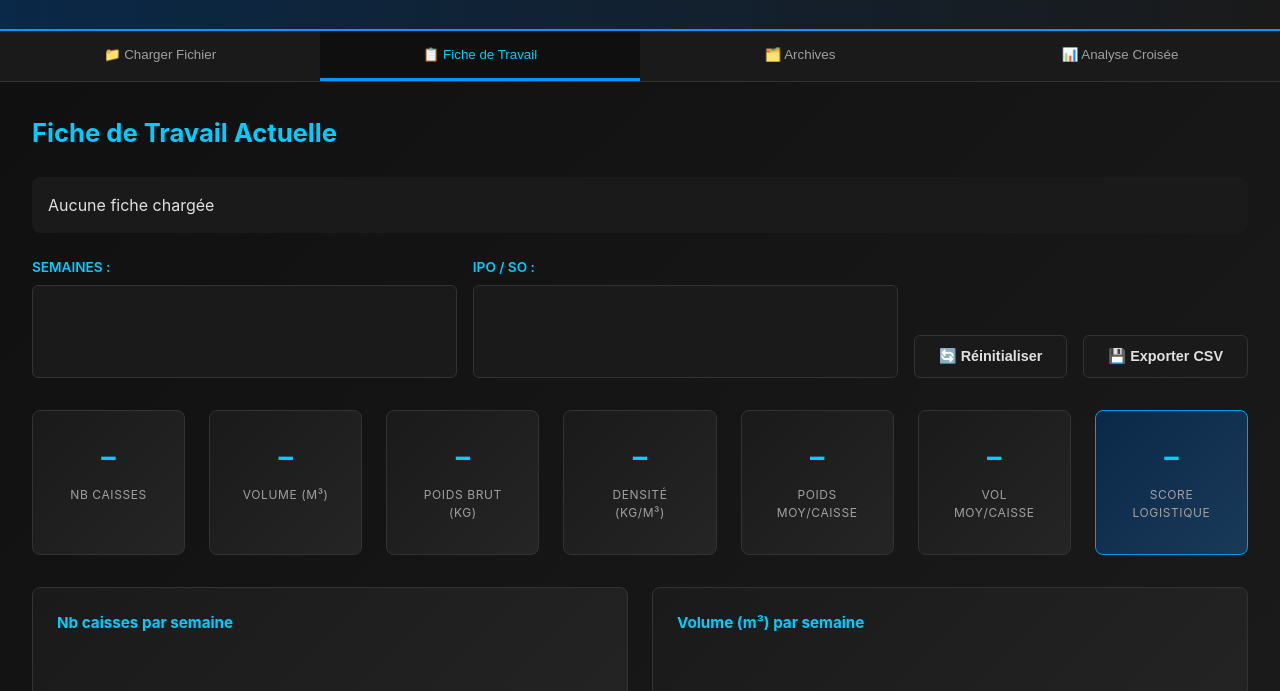
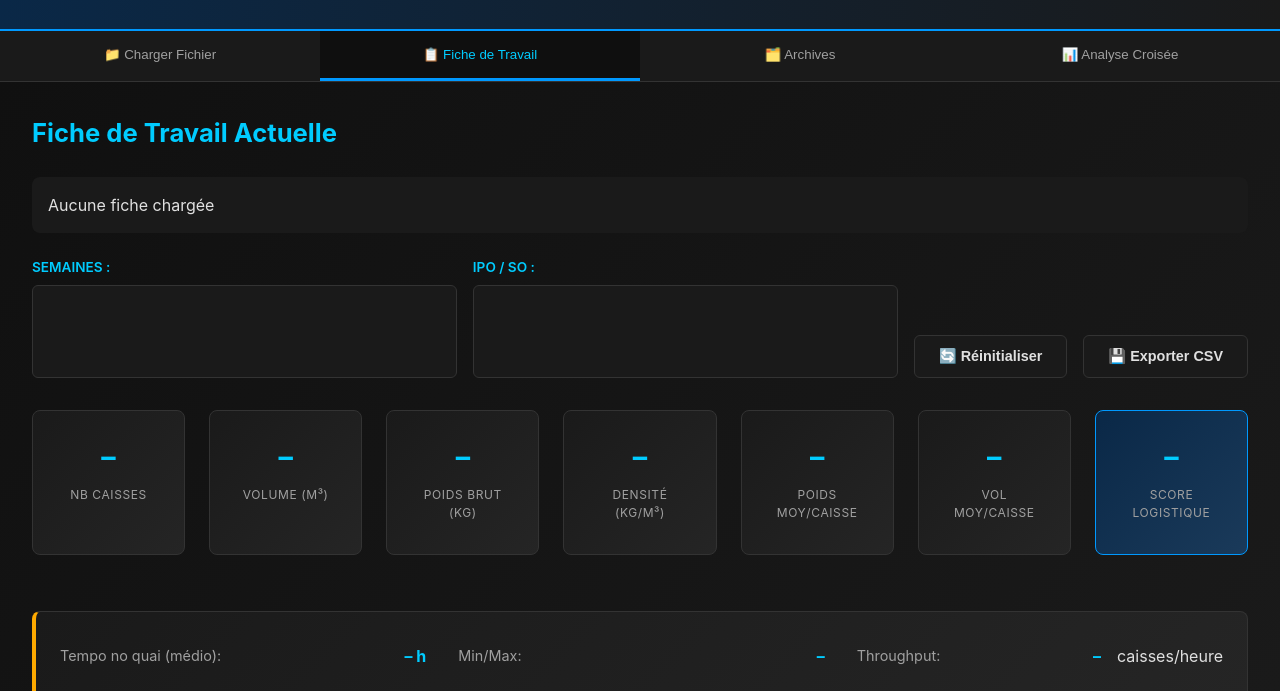
Before and after one commit to Basile-emr/ex.-expeditions-dashboard, a plain HTML site: page index.html in a window 1280 px wide. Both pictures are taken after a click on the button "📋 Fiche de Travail". Shown: the part 109-800 px from the top of the page. Drawn offline with nearby package versions, Linux system fonts and the light colour scheme.

Commit message:
Update index.html

```diff
--- a/index.html
+++ b/index.html
@@ -100,6 +100,18 @@
                             </div>
                         </div>
 
+                        <div class="metrics-dwell" id="fiche-dwell-info">
+                            <div class="metric-row">
+                                <span>Tempo no quai (médio):</span> <strong>– h</strong>
+                            </div>
+                            <div class="metric-row">
+                                <span>Min/Max:</span> <strong>–</strong>
+                            </div>
+                            <div class="metric-row">
+                                <span>Throughput:</span> <strong>–</strong> caisses/heure
+                            </div>
+                        </div>
+
                         <div class="charts-grid">
                             <div class="chart-item">
                                 <h3>Nb caisses par semaine</h3>
```
